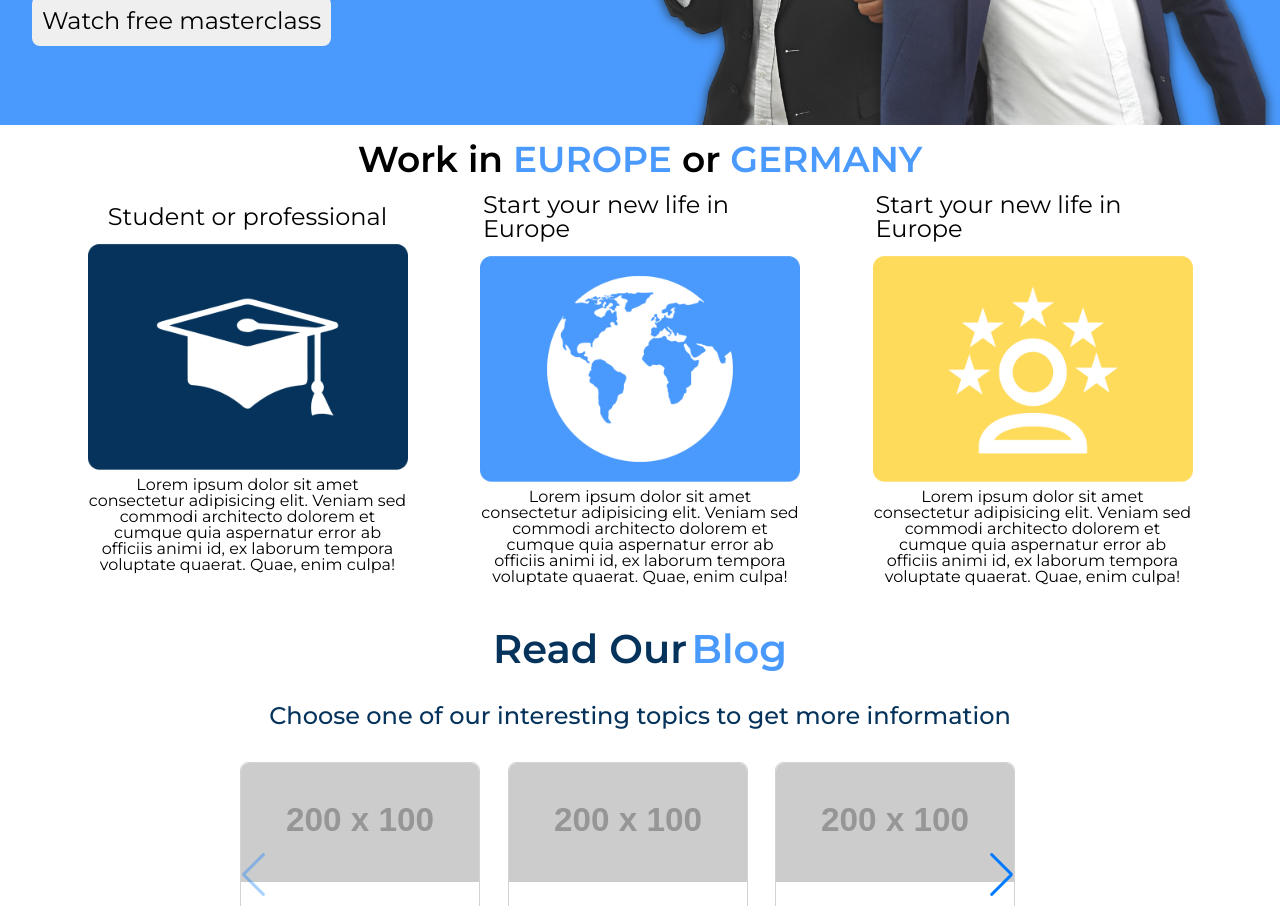
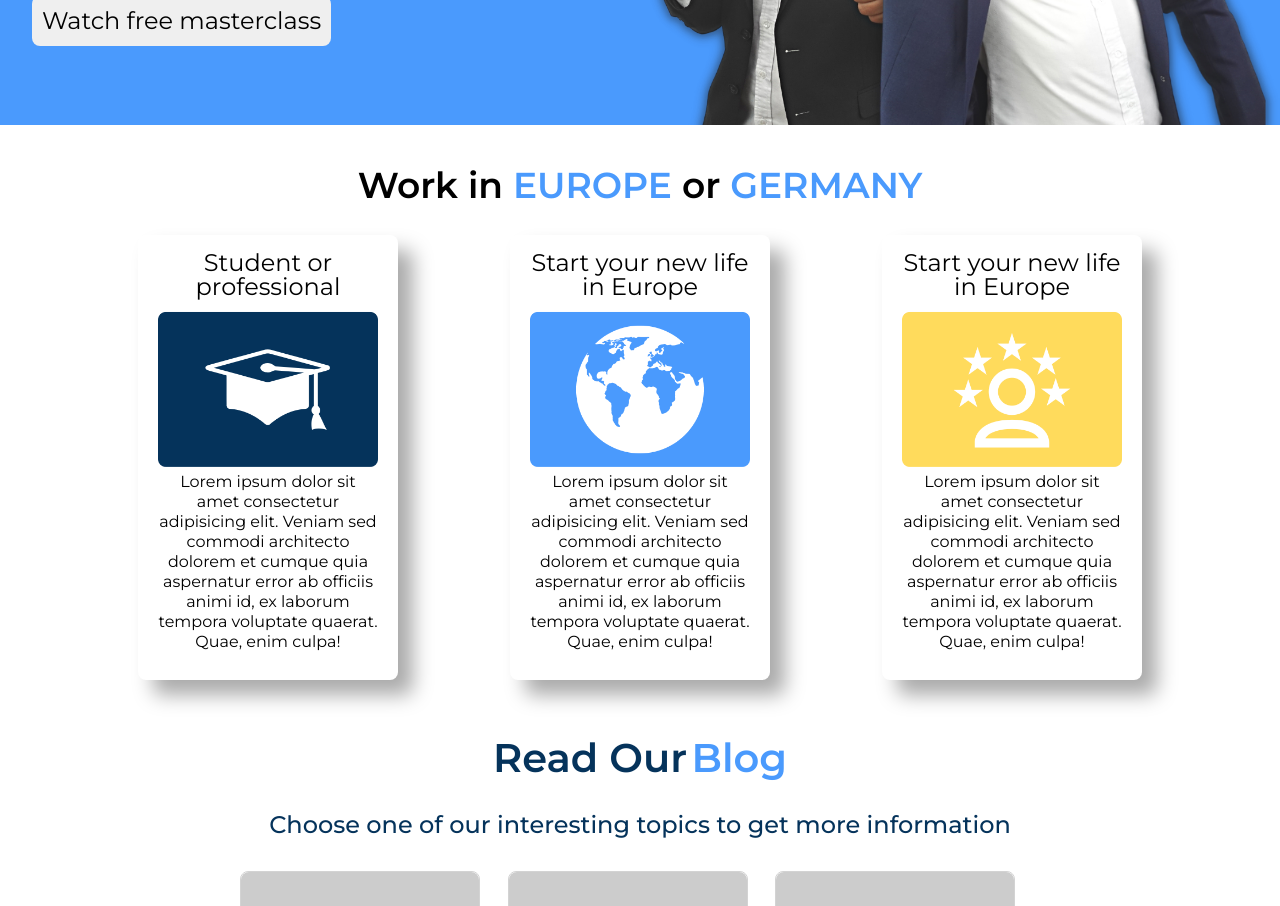
Before and after one commit to Growing-Abroad/client, a React (Vite) app: page / in a window 1280 px wide. Shown: the part 500-1406 px from the top of the page. Built offline with nearby package versions, Linux system fonts and the light colour scheme.

Commit message:
Layout changes in Work-in section

```diff
--- a/src/pages/Home/components/WorkIn/styles.ts
+++ b/src/pages/Home/components/WorkIn/styles.ts
@@ -8,7 +8,7 @@ export const Container = styled.section`
     flex-direction: column;
     align-items: center;
     justify-content: center;
-    padding: 0px 12px;
+    padding: 26px;
 
     .title {
         font-size: 36px;
@@ -31,6 +31,7 @@ export const CardSpace = styled.section`
     flex-direction: row;
     align-items: center;
     justify-content: space-evenly;
+    margin-top: 16px;
 
     @media(max-width: ${variables.sizes.mediaQuery}) {
         flex-direction: column;
@@ -38,24 +39,30 @@ export const CardSpace = styled.section`
 `
 
 export const Card = styled.article`
-    width: 25%;
+    width: 260px;
     display: flex;
     flex-direction: column;
+    padding: 16px;
     align-items: center;
+    border-radius: 8px;
+    box-shadow: 15px 15px 20px #aaa;
 
     h2 {
         font-size: 24px;
         margin-bottom: 8px;
+        text-align: center;
     }
 
     img {
-        width: 320px;
+        width: 220px;
     }
 
     article {
-        width: 320px;
+        width: 220px;
         text-align: center;
         margin-bottom: 12px;
+        font-size: 1rem;
+        line-height: 20px;
     }
 
     @media(max-width: ${variables.sizes.mediaQuery}) {
```
